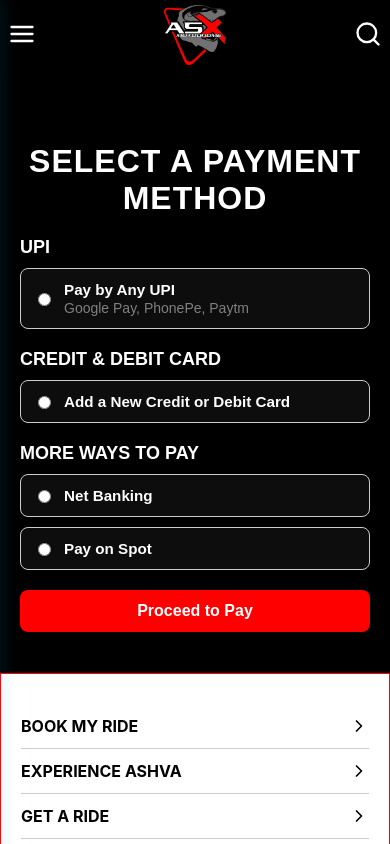
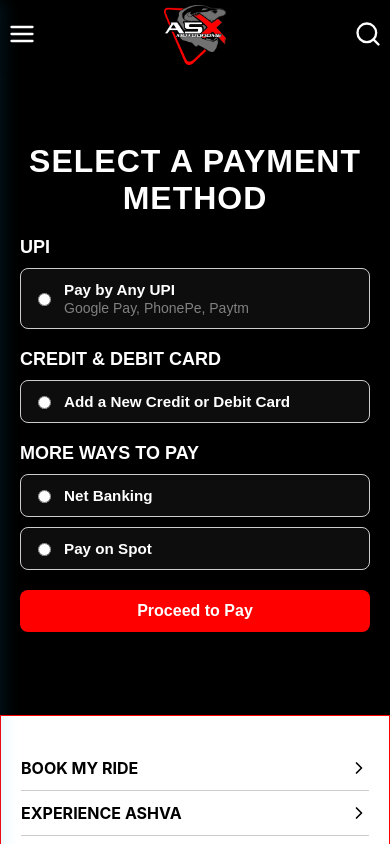
Before and after one commit to rira1403github/ASX-Main, a React (Create React App) app: page /payment in a window 390 px wide. Shown: the top 844 px of the page. Built offline with nearby package versions, Linux system fonts and the light colour scheme.

Commit message:
push integ

```diff
--- a/src/pages/Payment.css
+++ b/src/pages/Payment.css
@@ -138,16 +138,9 @@
   }
 }
 
-@media (max-width: 450px) {
+@media (max-width: 480px) {
   .payment-container {
     max-width: 350px;
-    height: 68vh;
+    height: 80vh;
   }
 }
-
-@media (max-width: 400px) {
-  .payment-container {
-    max-width: 350px;
-    height: 75vh;
-  }
-}
```
